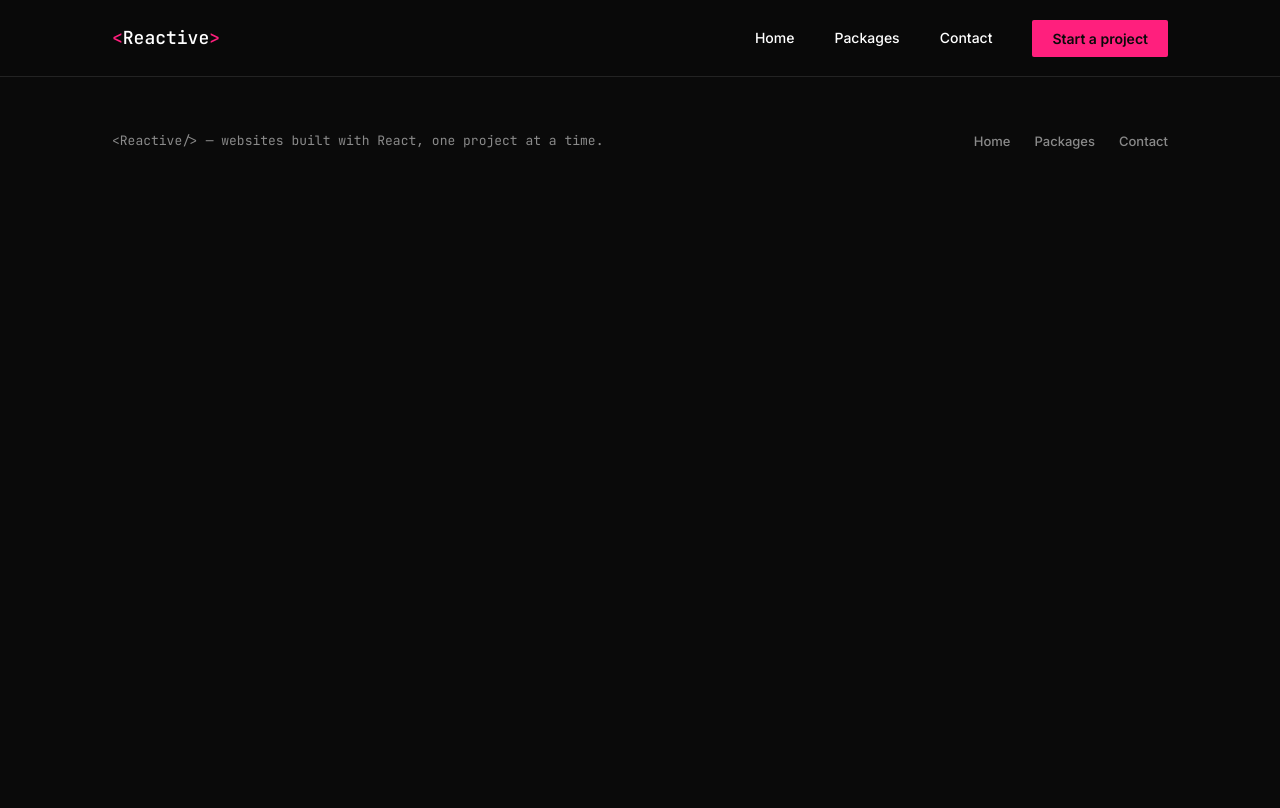
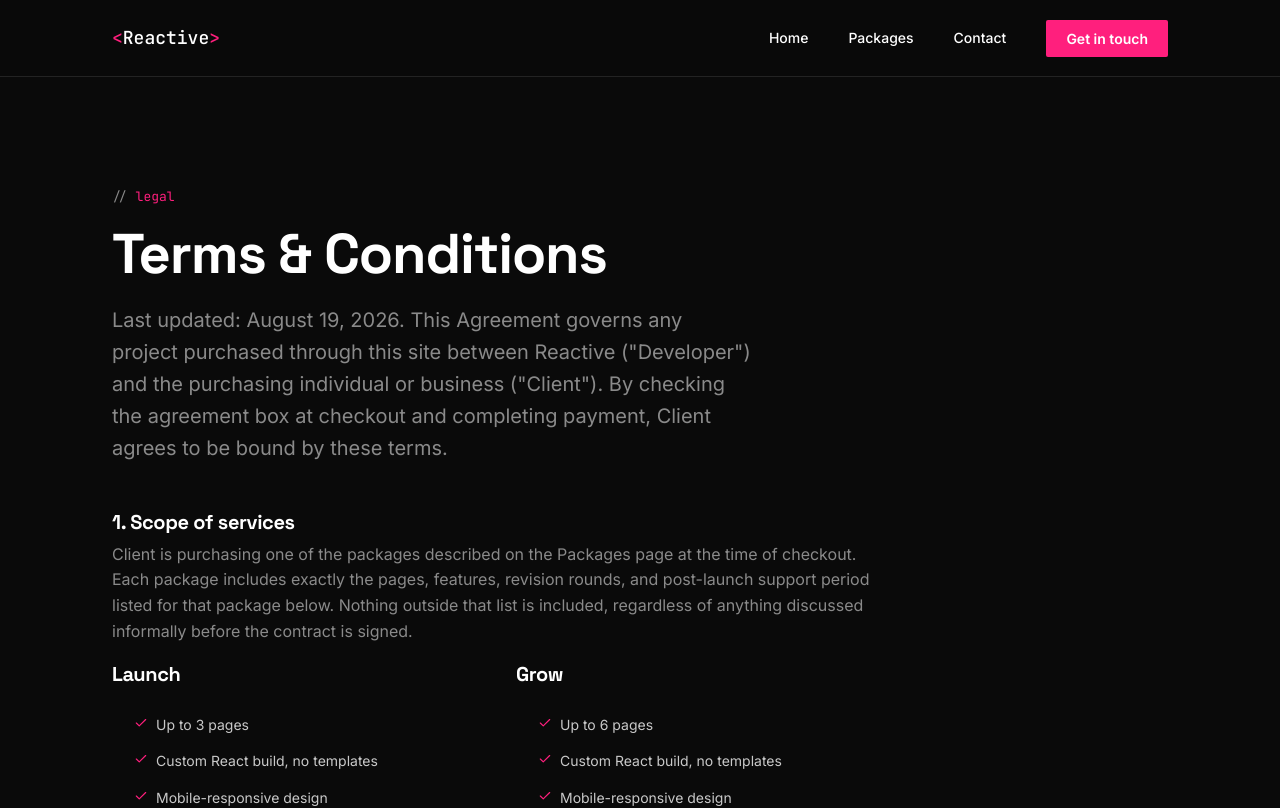
Before and after one commit to rawd666/reactive, a React (Vite) app: page /terms in a window 1280 px wide. Shown: the top 808 px of the page. Built offline with nearby package versions, Linux system fonts and the light colour scheme.

Commit message:
style updates

```diff
--- a/src/App.jsx
+++ b/src/App.jsx
@@ -8,6 +8,7 @@ import Packages from "./pages/Packages";
 import Contact from "./pages/Contact";
 import Checkout from "./pages/Checkout";
 import ThankYou from "./pages/ThankYou";
+import Terms from "./pages/Terms";
 
 function App() {
   return (
@@ -19,6 +20,7 @@ function App() {
         <Route path="/contact" element={<Contact />} />
         <Route path="/checkout/thank-you" element={<ThankYou />} />
         <Route path="/checkout/:planId" element={<Checkout />} />
+        <Route path="/terms" element={<Terms />} />
       </Routes>
       <Footer />
     </div>
--- a/src/components/layout/Footer.tsx
+++ b/src/components/layout/Footer.tsx
@@ -15,6 +15,9 @@ function Footer() {
               {p.label}
             </NavLink>
           ))}
+          <NavLink to="/terms" className="rx-navlink">
+            Terms
+          </NavLink>
         </div>
       </div>
     </footer>
--- a/src/components/layout/Nav.tsx
+++ b/src/components/layout/Nav.tsx
@@ -34,7 +34,7 @@ function Nav() {
             </NavLink>
           ))}
           <button className="rx-cta" onClick={goToContact}>
-            Start a project
+            Get in touch
           </button>
         </div>
 
@@ -61,7 +61,7 @@ function Nav() {
             </NavLink>
           ))}
           <button className="rx-cta" onClick={goToContact}>
-            Start a project
+            Get in touch
           </button>
         </div>
       )}
--- a/src/index.css
+++ b/src/index.css
@@ -98,8 +98,8 @@ body {
 .rx-navlink{font-size:14px;font-weight:500;color:var(--color-gray-mid);position:relative;padding:6px 0;background:none;border:none;transition:color .2s ease;}
 .rx-navlink:hover,.rx-navlink.active{color:var(--color-white);}
 .rx-navlink.active::after{content:'';position:absolute;left:0;right:0;bottom:0;height:2px;background:var(--color-pink);}
-.rx-cta{background:var(--color-pink);color:var(--color-black);padding:10px 20px;border-radius:var(--radius-sm);font-weight:600;font-size:14px;border:none;transition:background .2s ease,color .2s ease;}
-.rx-cta:hover{background:var(--color-white);}
+.rx-cta{background:var(--color-pink);color:var(--color-white);padding:10px 20px;border-radius:var(--radius-sm);font-weight:600;font-size:14px;border:none;transition:background .2s ease,color .2s ease;}
+.rx-cta:hover{background:var(--color-white);color:var(--color-black);}
 
 .rx-navtoggle{display:none;background:none;border:1px solid var(--color-border);color:var(--color-white);width:40px;height:40px;border-radius:var(--radius-sm);align-items:center;justify-content:center;}
 .rx-navlinks-mobile{display:none;}
@@ -210,6 +210,10 @@ body {
 .rx-form-note{font-size:12px;color:var(--color-gray-mid);margin-top:12px;}
 .rx-form-success{background:rgba(255,31,125,0.08);border:1px solid var(--color-pink);color:var(--color-white);padding:16px;border-radius:var(--radius-sm);font-size:14px;margin-top:8px;}
 
+.rx-terms-check{display:flex;align-items:flex-start;gap:10px;font-size:13px;color:var(--color-text-body);margin-bottom:20px;cursor:pointer;}
+.rx-terms-check input{margin-top:3px;flex-shrink:0;}
+.rx-terms-check a{color:var(--color-pink);}
+
 /* ---------- FOOTER ---------- */
 .rx-footer{padding:48px 0;}
 .rx-footer-inner{display:flex;justify-content:space-between;align-items:center;flex-wrap:wrap;gap:16px;}
```
Also changed, not shown: server.js (+6 -2 lines).
